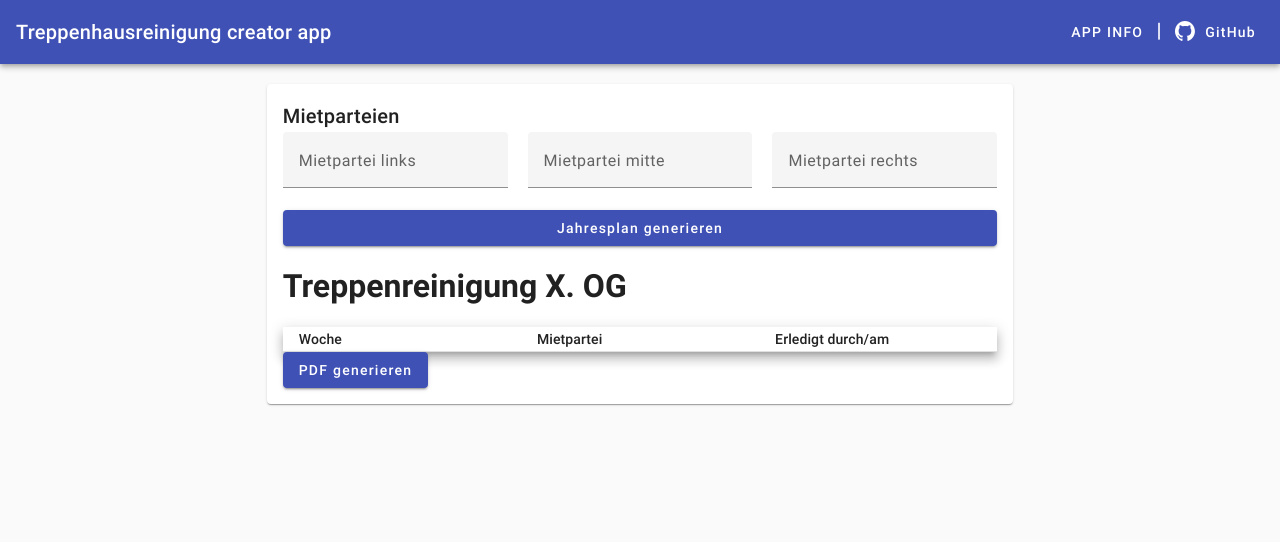
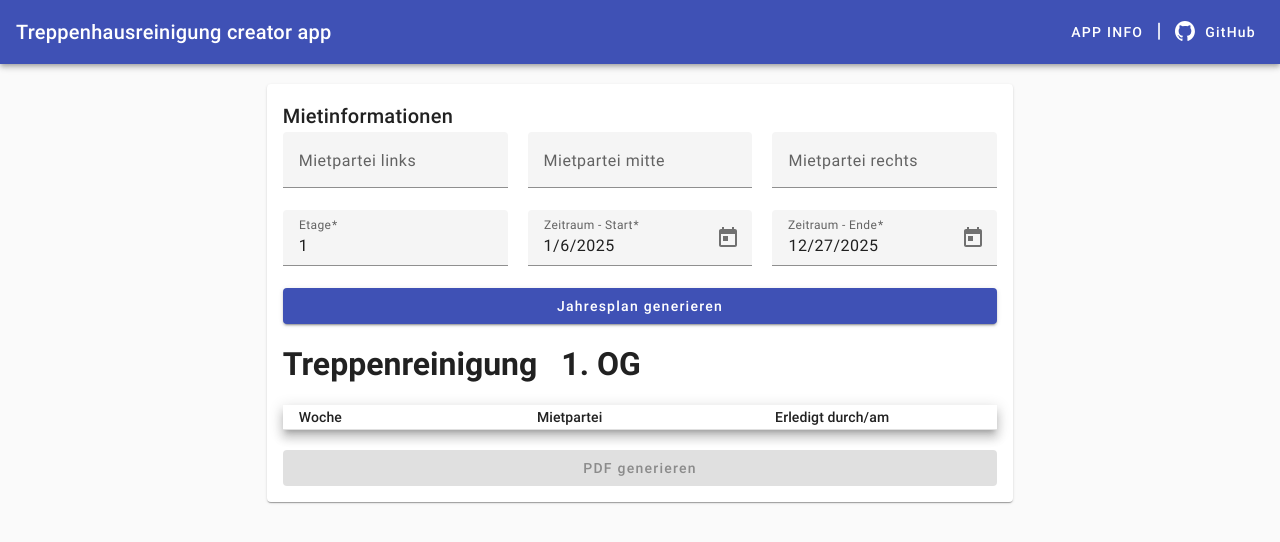
Before and after one commit to inpercima/treppenhausreinigung-creator, an Angular app: page / in a window 1280 px wide. Shown: the top 542 px of the page. Built offline with nearby package versions, Linux system fonts and the light colour scheme.

Commit message:
feat(): add time period

```diff
--- a/src/app/features/dashboard/dashboard.component.html
+++ b/src/app/features/dashboard/dashboard.component.html
@@ -1,6 +1,6 @@
 <mat-card class="w-7/12 mx-auto">
   <mat-card-header>
-    <mat-card-title>Mietparteien</mat-card-title>
+    <mat-card-title>Mietinformationen</mat-card-title>
   </mat-card-header>
   <mat-card-content>
     <form [formGroup]="form" novalidate (ngSubmit)="onSubmit()">
@@ -18,14 +18,35 @@
           <input matInput formControlName="tenantRight" />
         </mat-form-field>
       </div>
+
+      <div class="flex gap-5 items-center">
+        <mat-form-field class="basis-4/12">
+          <mat-label>Etage</mat-label>
+          <input matInput formControlName="floor" />
+        </mat-form-field>
+        <mat-form-field class="basis-4/12">
+          <mat-label>Zeitraum - Start</mat-label>
+          <input matInput formControlName="startDate" [matDatepicker]="pickerStart" />
+          <mat-datepicker-toggle matIconSuffix [for]="pickerStart"></mat-datepicker-toggle>
+          <mat-datepicker #pickerStart disabled="false"></mat-datepicker>
+        </mat-form-field>
+        <mat-form-field class="basis-4/12">
+          <mat-label>Zeitraum - Ende</mat-label>
+          <input matInput formControlName="endDate" [matDatepicker]="pickerEnd" />
+          <mat-datepicker-toggle matIconSuffix [for]="pickerEnd"></mat-datepicker-toggle>
+          <mat-datepicker #pickerEnd disabled="false"></mat-datepicker>
+        </mat-form-field>
+      </div>
       <div class="flex">
         <button class="flex-1" mat-raised-button color="primary" [disabled]="!this.form.valid">Jahresplan generieren</button>
       </div>
     </form>
     <div id="canvas">
-      <h1>Treppenreinigung X. OG</h1>
+      <h1>
+        <span class="mr-4">Treppenreinigung</span>
+        {{ form.value.floor }}. OG
+      </h1>
       <table mat-table [dataSource]="dataSource" class="mat-elevation-z8">
-
         <!-- Week Column -->
         <ng-container matColumnDef="week">
           <th mat-header-cell *matHeaderCellDef class="w-1/3">Woche</th>
@@ -48,6 +69,8 @@
         <tr mat-row *matRowDef="let row; columns: displayedColumns"></tr>
       </table>
     </div>
-    <button mat-raised-button color="primary" (click)="generatePDF()">PDF generieren</button>
+    <div class="flex">
+      <button class="flex-1 mt-5" mat-raised-button color="primary" [disabled]="!isContent()" (click)="generatePDF()">PDF generieren</button>
+    </div>
   </mat-card-content>
 </mat-card>
--- a/src/app/features/dashboard/dashboard.component.ts
+++ b/src/app/features/dashboard/dashboard.component.ts
@@ -1,60 +1,80 @@
-import { Component, OnInit, inject } from '@angular/core';
-import { FormBuilder, FormGroup, ReactiveFormsModule } from '@angular/forms';
+import { Component, inject } from '@angular/core';
+import { AbstractControl, FormBuilder, FormGroup, NonNullableFormBuilder, ReactiveFormsModule, Validators } from '@angular/forms';
 import { MatButtonModule } from '@angular/material/button';
 import { MatCardModule } from '@angular/material/card';
+import { provideNativeDateAdapter } from '@angular/material/core';
+import { MatDatepickerModule } from '@angular/material/datepicker';
 import { MatFormFieldModule } from '@angular/material/form-field';
 import { MatInputModule } from '@angular/material/input';
 import { MatTableDataSource, MatTableModule } from '@angular/material/table';
 import { addDays, format } from 'date-fns';
 import jsPDF from 'jspdf';
-
-export interface Row {
-  week: string;
-  tenant: string;
-  completed: string;
-}
+import { Row } from './interfaces/row.interface';
 
 @Component({
   selector: 'tc-dashboard',
   templateUrl: './dashboard.component.html',
   styleUrl: './dashboard.component.css',
-  imports: [MatButtonModule, MatCardModule, MatFormFieldModule, MatInputModule, MatTableModule, ReactiveFormsModule],
+  imports: [MatButtonModule, MatCardModule, MatDatepickerModule, MatFormFieldModule, MatInputModule, MatTableModule, ReactiveFormsModule],
+  providers: [provideNativeDateAdapter()],
 })
-export class DashboardComponent implements OnInit {
-  private formBuilder = inject(FormBuilder);
+export class DashboardComponent {
+  readonly #formBuilder = inject(NonNullableFormBuilder);
 
-  form!: FormGroup;
+  form = this.#formBuilder.group({
+    tenantLeft: this.#formBuilder.control(''),
+    tenantMiddle: this.#formBuilder.control(''),
+    tenantRight: this.#formBuilder.control(''),
+    floor: this.#formBuilder.control(1, [Validators.required]),
+    startDate: this.#formBuilder.control(new Date(2025, 0, 6), [Validators.required]),
+    endDate: this.#formBuilder.control(new Date(2025, 11, 27), [Validators.required]),
+  });
 
   readonly displayedColumns: string[] = ['week', 'tenant', 'completed'];
   dataSource = new MatTableDataSource<Row>();
 
-  ngOnInit(): void {
-    this.form = this.formBuilder.group({
-      tenantLeft: [''],
-      tenantMiddle: [''],
-      tenantRight: [''],
-    });
+  onSubmit(): void {
+    const tenants: string[] = [];
+    if (this.form.value.tenantLeft) {
+      tenants.push(this.form.value.tenantLeft);
+    }
+    if (this.form.value.tenantMiddle) {
+      tenants.push(this.form.value.tenantMiddle);
+    }
+    if (this.form.value.tenantRight) {
+      tenants.push(this.form.value.tenantRight);
+    }
+    const rows: Row[] = this.#defineRows(tenants);
+    this.dataSource = new MatTableDataSource(rows);
   }
 
-  onSubmit(): void {
-    const startDate = new Date(2025, 0, 6);
-    const endDate = new Date(2025, 11, 31);
+  isContent(): boolean {
+    return !!this.dataSource.data.length;
+  }
+
+  #defineRows(tenants: string[]) {
     let emptyRow = false;
-    let weekStartDate = startDate;
-    let weekEndDate = addDays(startDate, 6);
+    let weekStartDate = this.form.value.startDate;
+    let weekEndDate = addDays(weekStartDate!, 6);
     const rows: Row[] = [];
-    while (endDate > weekEndDate) {
-      const test = {
-        week: `${format(weekStartDate, 'dd.MM.yyyy')} - ${format(weekEndDate, 'dd.MM.yyyy')}`,
-        tenant: emptyRow ? '' : 'Mieter',
+
+    let index = 0;
+    while (this.form.value.endDate! > weekEndDate) {
+      const row = {
+        week: `${format(weekStartDate!, 'dd.MM.yyyy')} - ${format(weekEndDate, 'dd.MM.yyyy')}`,
+        tenant: emptyRow ? '' : tenants[index],
         completed: '',
       } as Row;
-      rows.push(test);
+      rows.push(row);
+
+      if (!emptyRow) {
+        index = index < tenants.length - 1 ? ++index : 0;
+      }
       emptyRow = !emptyRow;
       weekStartDate = addDays(weekEndDate, 1);
       weekEndDate = addDays(weekStartDate, 6);
     }
-    this.dataSource = new MatTableDataSource(rows);
+    return rows;
   }
 
   generatePDF() {
--- /dev/null
+++ b/src/app/features/dashboard/interfaces/row.interface.ts
@@ -0,0 +1,5 @@
+export interface Row {
+  week: string;
+  tenant: string;
+  completed: string;
+}
```
